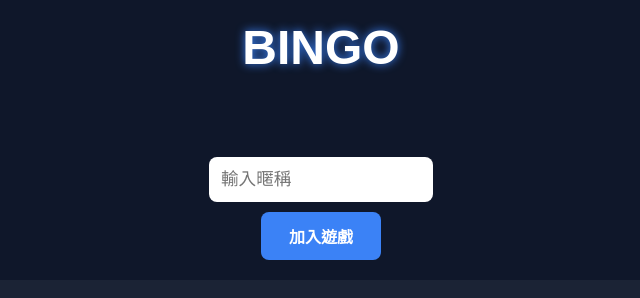
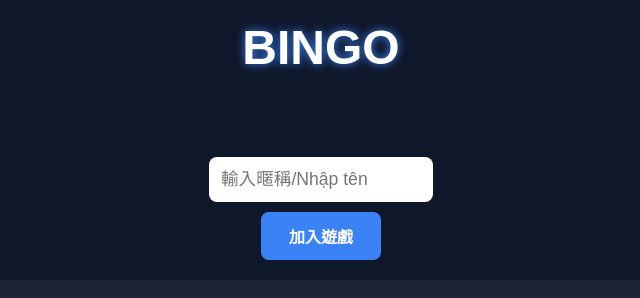
Before and after one commit to soxixixoz/my-bingo-game, a website: page index.html in a window 1280 px wide. Shown: the full height of the page, 319-959 px from the left. Drawn offline with nearby package versions, Linux system fonts and the light colour scheme.

Commit message:
Add files via upload

```diff
--- a/index.html
+++ b/index.html
@@ -33,7 +33,7 @@
     <h1 id="game-title">BINGO</h1>
 
     <div id="login-screen">
-        <input type="text" id="name-input" placeholder="輸入暱稱">
+        <input type="text" id="name-input" placeholder="輸入暱稱/Nhập tên">
         <br><button id="join-btn">加入遊戲</button>
     </div>
 
```
